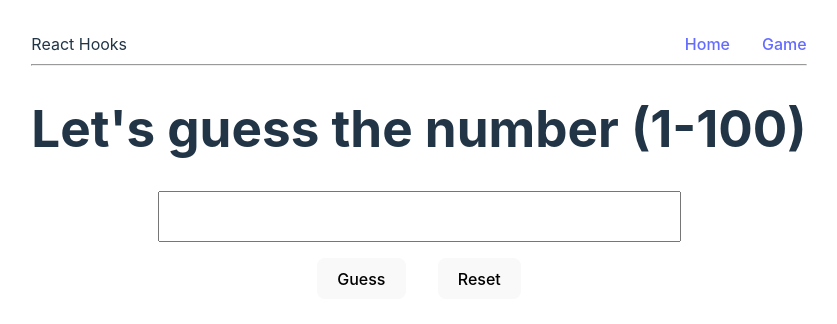
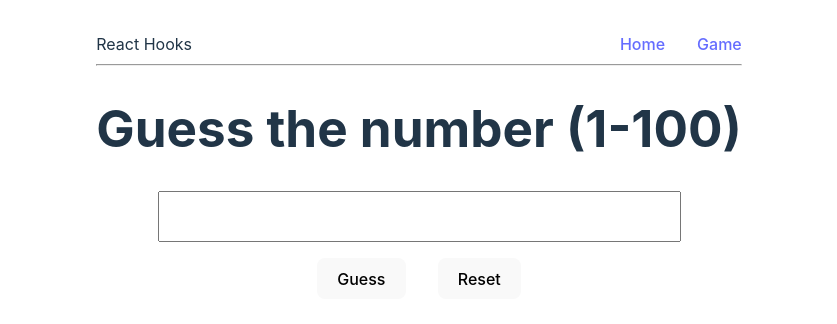
Before and after one commit to up1/workshop-react-hook, a React (Vite) app: page /game in a window 1280 px wide. Shown: the top 324 px of the page, without its empty margins (221-1058 px from the left). Built offline with nearby package versions, Linux system fonts and the light colour scheme.

Commit message:
Update message

```diff
--- a/src/pages/GuessNumberPage.jsx
+++ b/src/pages/GuessNumberPage.jsx
@@ -14,13 +14,13 @@ export const GuessNumberPage = () => {
   function guess() {
     let hint = ""
     if (guessingNumber == correctNumber) {
-      hint = "Correct!! Congratulations~~"
+      hint = "Correct!! Congratulations!!"
     }
     if (guessingNumber < correctNumber) {
-      hint = "too less"
+      hint = "Too less"
     }
     if (guessingNumber > correctNumber) {
-      hint = "too high"
+      hint = "Too high"
     }
 
     setHint(hint)
@@ -35,8 +35,7 @@ export const GuessNumberPage = () => {
   return (
     <div>
       <Navbar/>
-
-      <h1>Let's guess the number (1-100)</h1>
+      <h1>Guess the number (1-100)</h1>
       <input value={guessingNumber} type="number" onChange={updateGuessedNumber}/> <br/>
       <button onClick={guess}>Guess</button>
       <button onClick={reset}>Reset</button>
```
